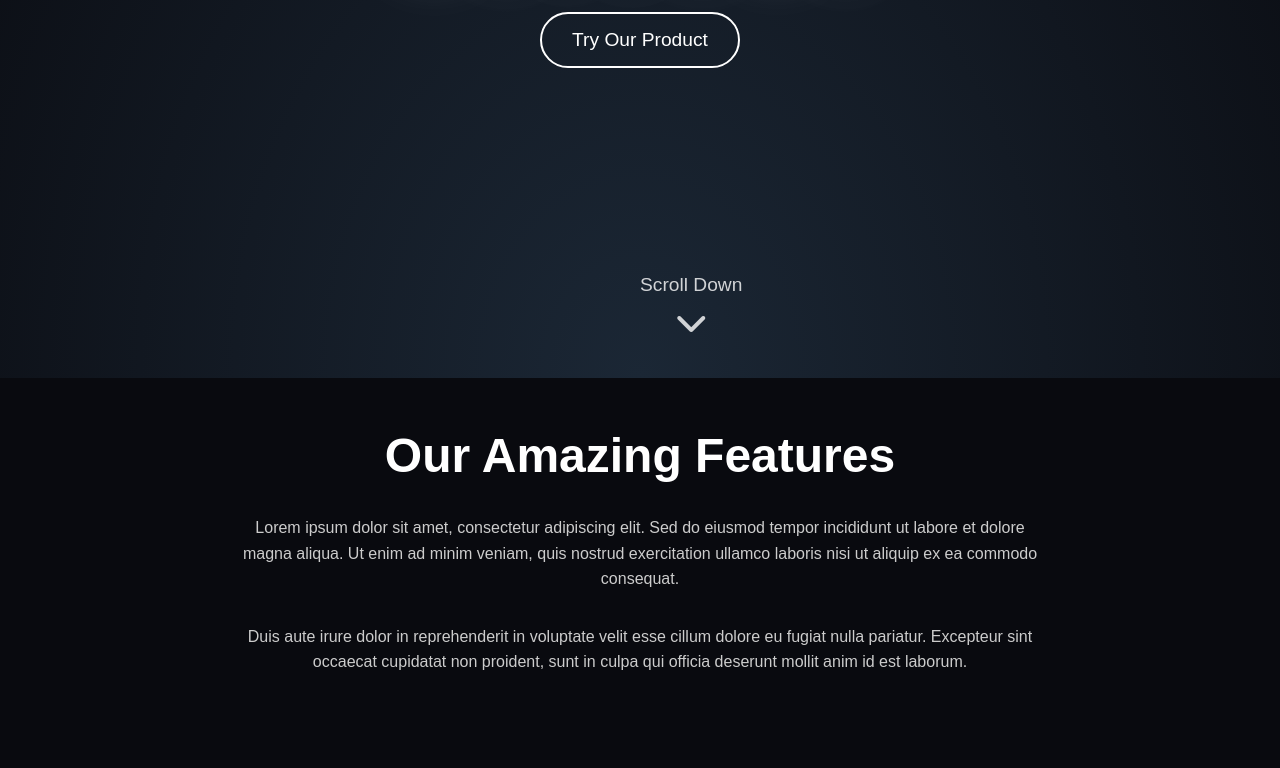
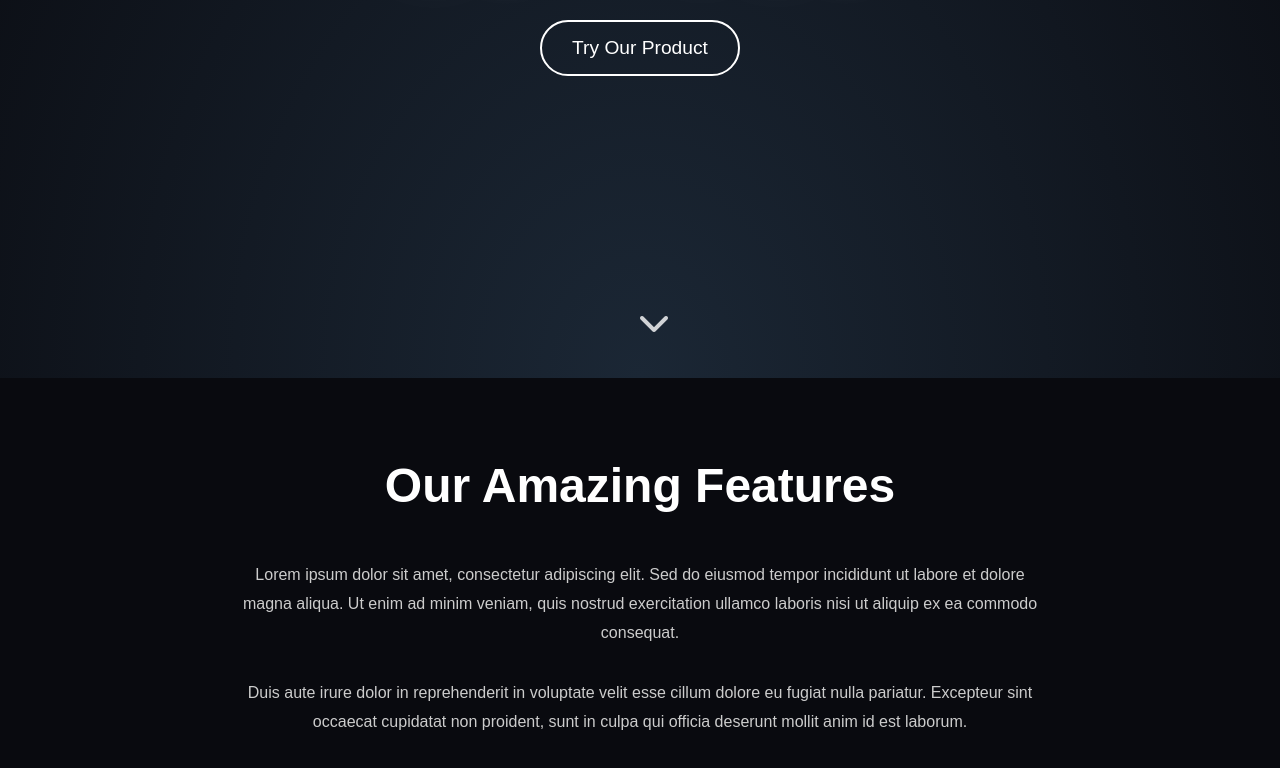
Before and after one commit to 2d0om/ProjectSpace, a plain HTML site: page index.html in a window 1280 px wide. Shown: the part 422-1190 px from the top of the page. Drawn offline with Linux system fonts and the light colour scheme.

Commit message:
Improve layout alignment and remove scroll text

```diff
--- a/index.html
+++ b/index.html
@@ -49,16 +49,16 @@
             <h1 class="animated-title">Welcome</h1>
             <button class="try-product-btn">Try Our Product</button>
             <div class="scroll-indicator">
-                <span>Scroll Down</span>
                 <i class="fas fa-chevron-down"></i>
             </div>
         </div>
     </div>
 
     <div class="content-wrapper">
-        <h2 style="color: white; font-size: 3rem; margin-bottom: 2rem;">Our Amazing Features</h2>
-        <div style="color: #ccc; max-width: 800px; text-align: center; line-height: 1.6;">
-            <p style="margin-bottom: 2rem;">
+        <div class="content-section">
+            <h2>Our Amazing Features</h2>
+            <div class="text-content">
+                <p>
                     Lorem ipsum dolor sit amet, consectetur adipiscing elit. Sed do eiusmod tempor incididunt ut labore et dolore magna aliqua.
                     Ut enim ad minim veniam, quis nostrud exercitation ullamco laboris nisi ut aliquip ex ea commodo consequat.
                 </p>
@@ -68,5 +68,6 @@
                 </p>
             </div>
         </div>
+    </div>
 </body>
 </html>
--- a/styles.css
+++ b/styles.css
@@ -25,12 +25,38 @@ body {
     min-height: 100vh;
     width: 100%;
     background: #090A0F;
-    padding: 50px 20px;
+    padding: 80px 20px;
     display: flex;
     flex-direction: column;
     align-items: center;
     position: relative;
     z-index: 2;
+}
+
+.content-section {
+    max-width: 800px;
+    width: 100%;
+    text-align: center;
+    color: #fff;
+}
+
+.content-section h2 {
+    font-size: 3rem;
+    margin-bottom: 3rem;
+    color: white;
+}
+
+.text-content {
+    color: #ccc;
+    line-height: 1.8;
+}
+
+.text-content p {
+    margin-bottom: 2rem;
+}
+
+.text-content p:last-child {
+    margin-bottom: 0;
 }
 
 .hero-section {
@@ -40,7 +66,7 @@ body {
     flex-direction: column;
     justify-content: center;
     align-items: center;
-    gap: 2rem;
+    gap: 3rem;
     position: relative;
 }
 
@@ -50,13 +76,9 @@ body {
     left: 50%;
     transform: translateX(-50%);
     color: white;
-    font-size: 1.2rem;
-    display: flex;
-    flex-direction: column;
-    align-items: center;
-    gap: 10px;
     opacity: 0.8;
     animation: bounce 2s infinite;
+    cursor: pointer;
 }
 
 .scroll-indicator i {
```
Lines whose indentation alone changed are shown as unchanged.
